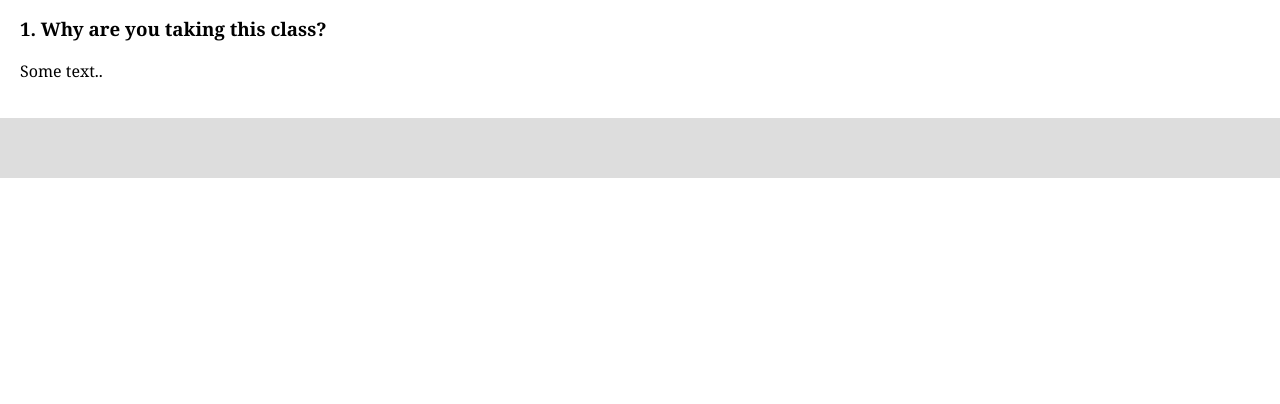
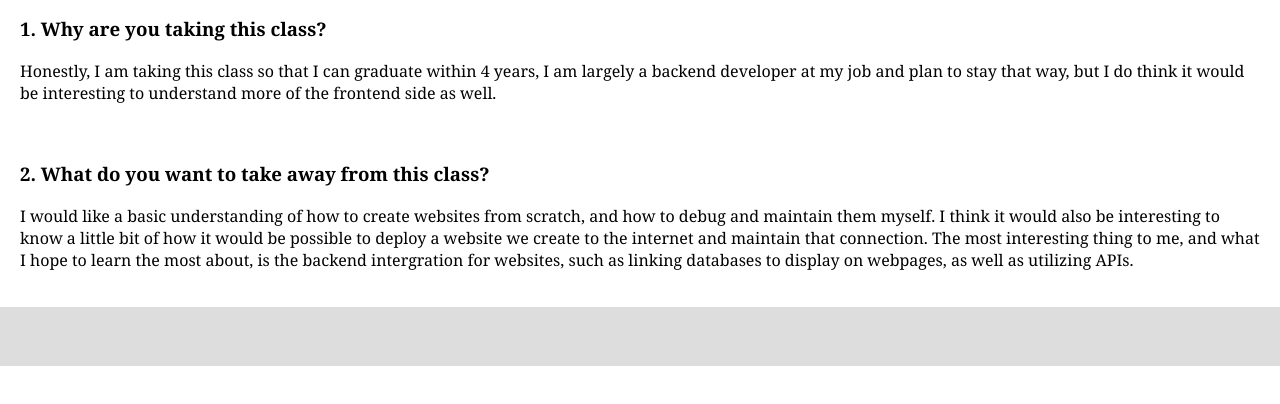
Before and after one commit to ipeters33/assignment1, a plain HTML site: page assignments.html in a window 1280 px wide. Shown: the part 310-714 px from the top of the page. Drawn offline with Linux system fonts and the light colour scheme.

Commit message:
answered questions for assignment 1

```diff
--- a/assignments.html
+++ b/assignments.html
@@ -93,7 +93,10 @@ body {
     <div class="main">
       <h2>Assignment #1</h2>
       <h3>1. Why are you taking this class?</h3>
-      <p>Some text..</p>
+      <p>Honestly, I am taking this class so that I can graduate within 4 years, I am largely a backend developer at my job and plan to stay that way, but I do think it would be interesting to understand more of the frontend side as well.</p>
+      <br>
+      <h3>2. What do you want to take away from this class?</h3>
+      <p>I would like a basic understanding of how to create websites from scratch, and how to debug and maintain them myself. I think it would also be interesting to know a little bit of how it would be possible to deploy a website we create to the internet and maintain that connection. The most interesting thing to me, and what I hope to learn the most about, is the backend intergration for websites, such as linking databases to display on webpages, as well as utilizing APIs.</p>
   </div>
 
 <div class="footer">
```
Also changed, not shown: about.html (+1 -2 lines).
